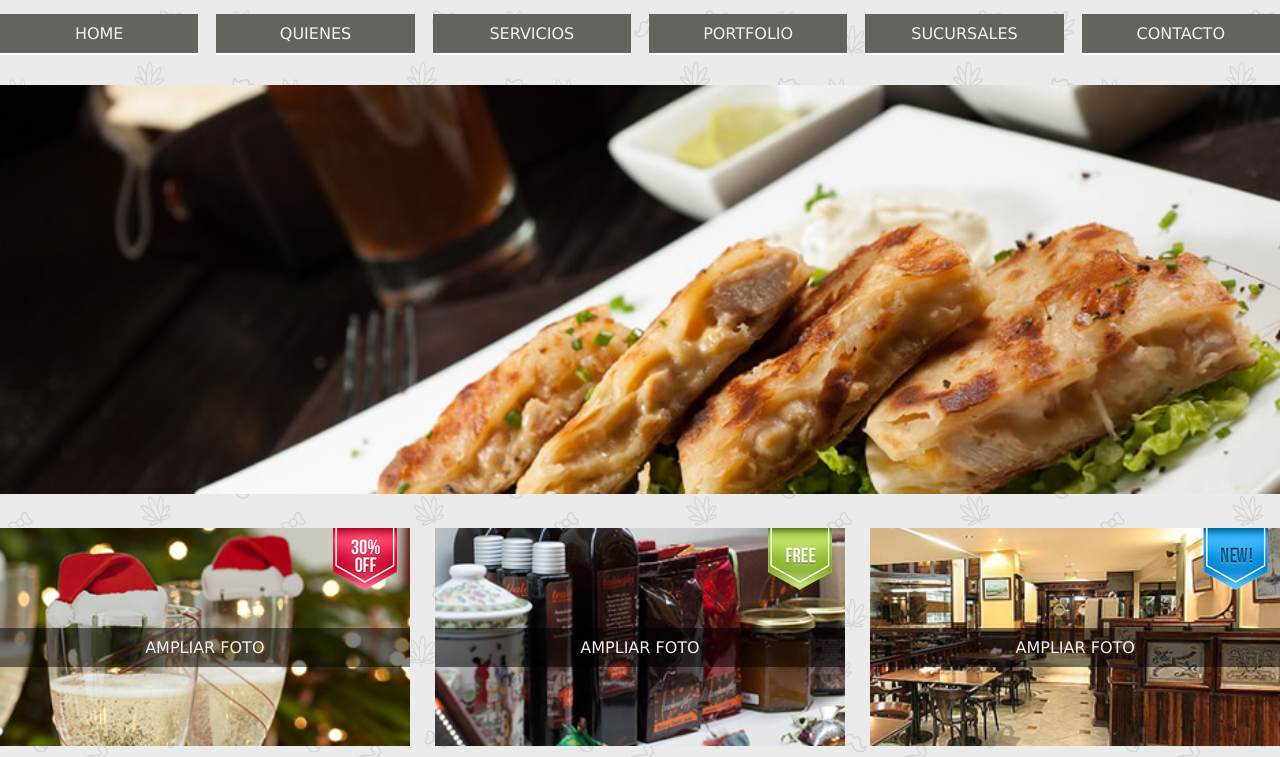
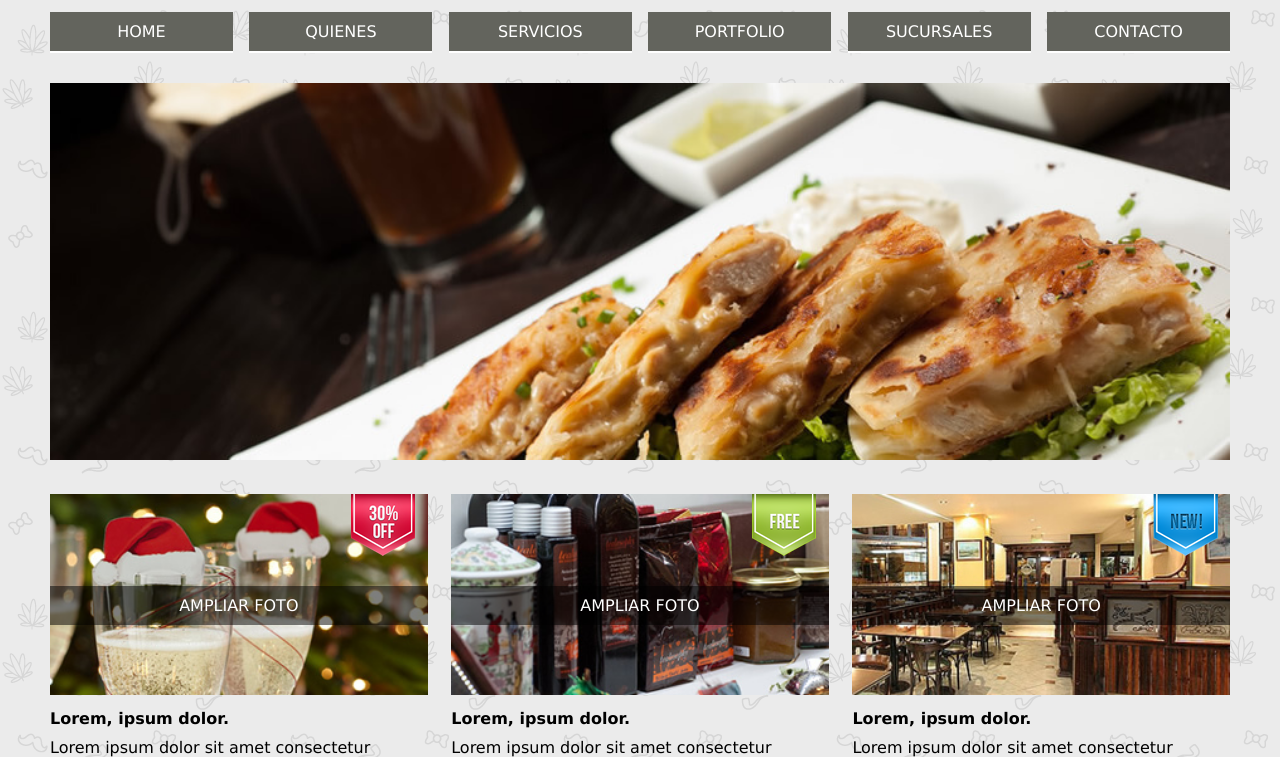
Before and after one commit to damianfe/kitchening, a website: page views/index.html in a window 1280 px wide. Shown: the part 228-985 px from the top of the page. Drawn offline with Linux system fonts and the light colour scheme.

Commit message:
correciones

```diff
--- a/public/css/general.css
+++ b/public/css/general.css
@@ -1,16 +1,20 @@
 * {
-    box-sizing: content-box;
+    box-sizing: border-box;
     margin: 0;
     padding: 0;
-}
-body{
+  }
+
+  body {
     font-family: Verdana, Geneva, Tahoma, sans-serif;
-}
+    max-width: 1180px;
+    margin: 0 auto;
+  }
 
-a{
+  a {
     text-decoration: none;
-    color:rgb(245, 238, 238);
-}
-li{
-    list-style: none;
-}
+    color: white;
+  }
+
+  li {
+      list-style: none;
+  }
--- a/views/index.html
+++ b/views/index.html
@@ -10,9 +10,7 @@
 </head>
 <body class="home">
    <header>
-       <img class="header__logo" src="/images/logo.jpg">
-
-       </img>
+        <img class="header__logo" src="/images/logo.jpg" alt="">
        <button class="header__burger"><i class="fas fa-bars"></i></button>
        <nav class="header__menu">
            <ul>
```
Also changed, not shown: public/css/home.css (line endings or trailing spaces).
